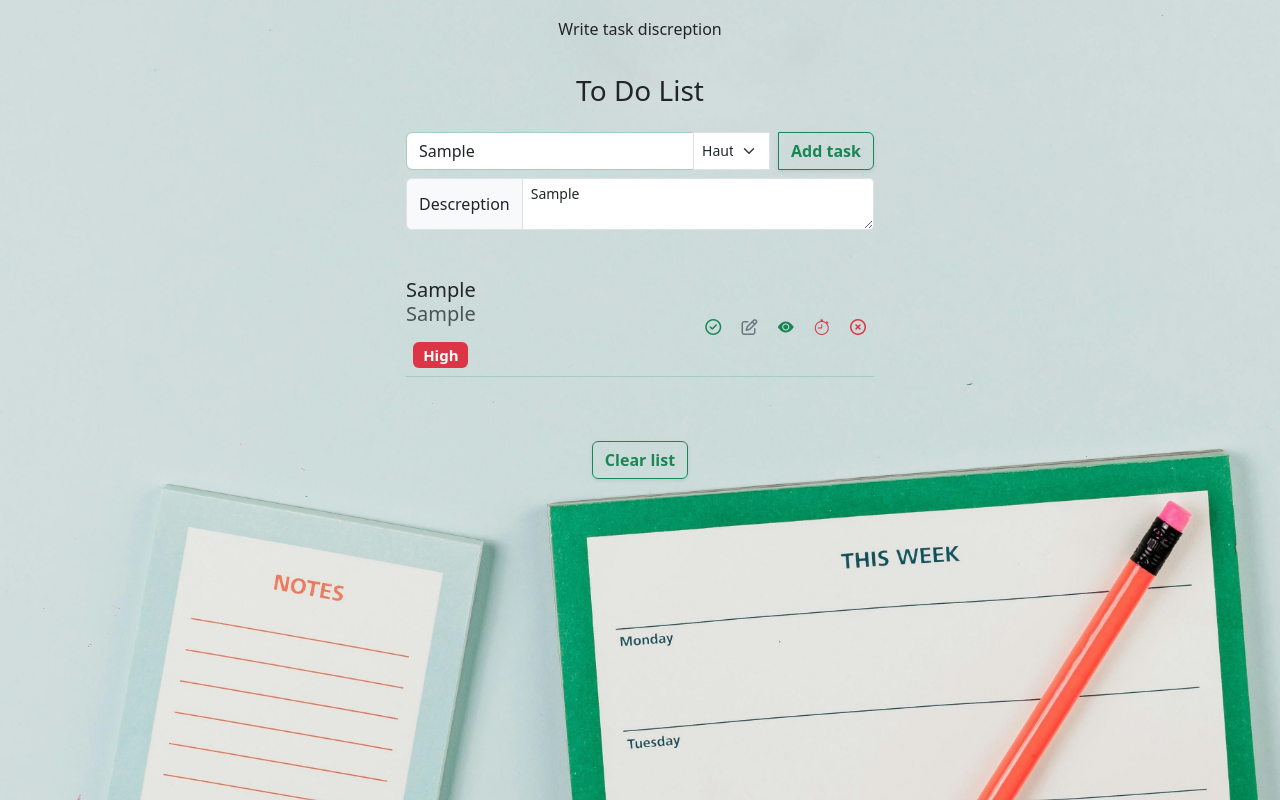
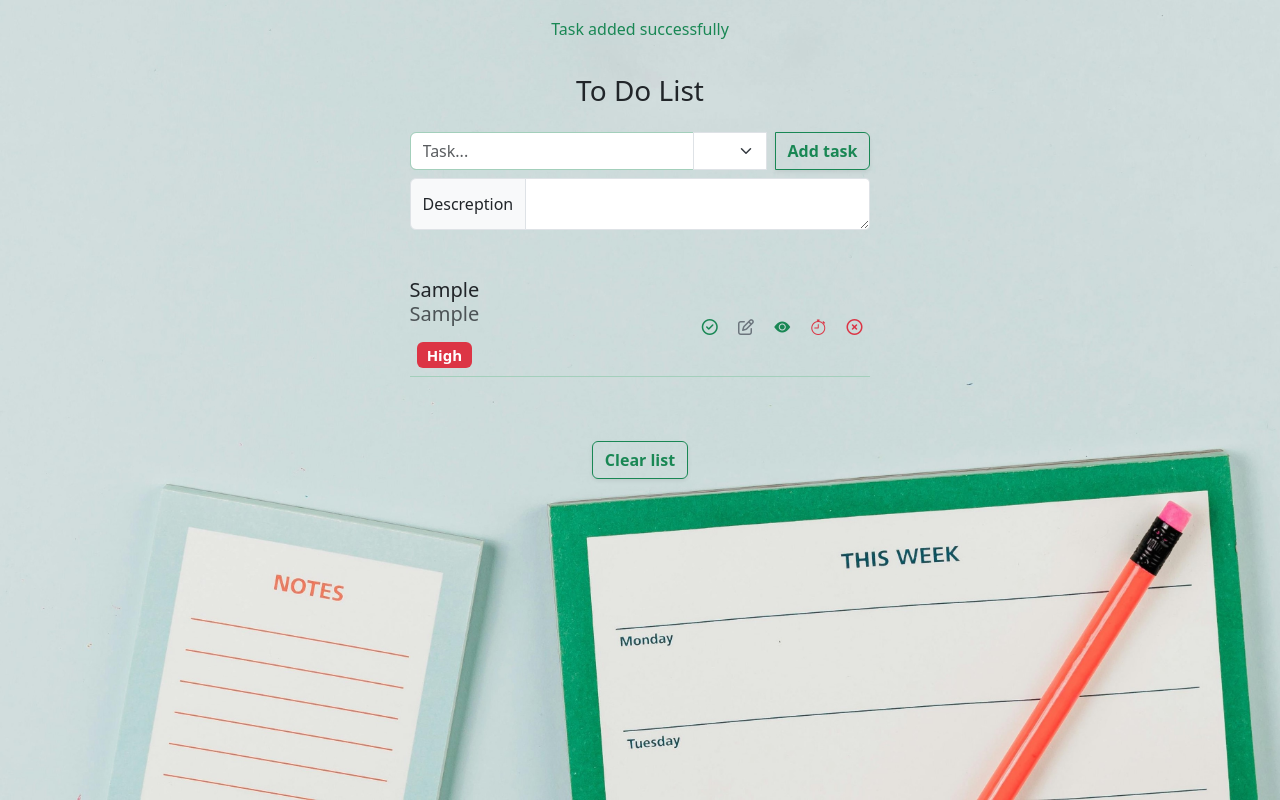
Before and after one commit to Fatimaezzahraadyani/Application-de-productivit-, a plain HTML site: page index.html in a window 1280 px wide. Both pictures are taken after typing "Sample", "Sample" into the empty fields and a click on the button "Add task". Drawn offline with nearby package versions, Linux system fonts and the light colour scheme.

Commit message:
vider les champs/marquer une tache comm completer

```diff
--- a/index.html
+++ b/index.html
@@ -23,9 +23,9 @@
                         <input type="text" id="itemInput" class="form-control w-auto text-capitalize border-success-subtle"
                         placeholder="Task..."/>
                         <select id="prioritySelect" class="form-select form-select-sm">
-                            <option value="high">Haute</option>
-                            <option value="medium">Moyenne</option>
-                            <option value="low">Basse</option>
+                            <option value="high">High</option>
+                            <option value="medium">Meduim</option>
+                            <option value="low">Low</option>
                         </select>
                         <button type="submit" id="add-task" class="btn btn-outline-success fw-semibold shadow-sm ms-2">Add task</button>
                     </div>
--- a/script.js
+++ b/script.js
@@ -1,8 +1,8 @@
 //add eventlistener to do form
 const form = document.querySelector("#itemForm"); //selectionner form
 const itemInput = document.querySelector("#itemInput"); //selecttionner input box (form)
-const itemPriority = document.getElementById("#prioritySelect");
-const itemDescreption = document.querySelector("#itemDescreption");
+const itemPriority = document.getElementById("prioritySelect");
+const itemDescription = document.querySelector("#itemDescreption");
 const itemList = document.querySelector(".item-list");
 const feedback = document.querySelector(".feedback");
 const addItem = document.querySelector("#add-task");
@@ -20,7 +20,7 @@ const getList = function(todoItems){
                         align-items-center
                         border-bottom border-success-subtle">
                 <div class="d-flex gap-1">
-                    <h5 class="text-capitalize">${item.name}<p class="text-muted">${item.descreption ? item.descreption : "No description"}</p><span class="badge bg-${getPriorityColor(item.priority)}">${item.priority}</span></h5>
+                    <h5 class="item-name text-capitalize">${item.name}<p class="text-muted">${item.descreption ? item.descreption : "No description"}</p><span class="badge bg-${getPriorityColor(item.priority)}">${item.priority}</span></h5>
                     <br>
 
                 </div>
@@ -41,27 +41,35 @@ const getList = function(todoItems){
             `
             )
 
+
     });
-    handleItem(item);
+    handleItem();
+
 }
 const getPriorityColor = (priority) => {
     if (priority === "high") return "danger";
     if (priority === "medium") return "warning";
-    return "success"; // Low
+    if (priority === "low") return "success";
+    return // "success"; // Low
 };
 //handle item > gerer les taches
 const handleItem =function (itemName){
-    const items = itemList.querySelectorAll(".item-list");
+    const items = itemList.querySelectorAll(".item");
     items.forEach((item)=>{
-        if(item.querySelector(".item-name").textContent.trim().
-        toLowerCase()===itemName.trim().toLowerCase()){
-            //completed event
-            item.querySelector(".complete-item").addEventListener("click",function(){
-                let itemName = item.querySelector(".item-name");
-                itemName.classList.toggle("completed")
-            })
+        //completed event
+        let taskNameElement = item.querySelector(".item-name");
+        if(taskNameElement) {
+            item.querySelector(".complete-item").addEventListener("click", function () {
+                taskNameElement.classList.toggle("completed");
+        })
+    }
 
-        }
+
+        //   item.querySelector(".complete-item").addEventListener("click",function(){
+        //     taskNameElement.classList.toggle("completed");
+        //   })
+
+        // }
         //edit task
         //remove
 
@@ -86,7 +94,12 @@ form.addEventListener("submit",function(e){
         setLocalStorage(todoItems);
         getList(todoItems);
         sendFeedback("Task added successfully", "text-success");
+
+        itemInput.value="";
+        document.getElementById("itemDescreption").value="";
+        document.getElementById("prioritySelect").value="";
     }
+
 })
 //send feedback
 function sendFeedback(text,className){
@@ -102,3 +115,13 @@ function sendFeedback(text,className){
 const setLocalStorage=function(todoItems){
     localStorage.setItem("todoItems",JSON.stringify(todoItems));
 };
+const getLocalStorage=function(){
+    const todoStorage=localStorage.getItem("todoItems");
+    if(todoStorage===null ){
+        todoItems=[];
+    }else{
+        todoItems=JSON.parse(todoStorage);
+        getList(todoItems);
+    }
+};
+getLocalStorage();
--- a/style.css
+++ b/style.css
@@ -3,3 +3,8 @@ body{
     background-size: cover;
     background-attachment: fixed;
 }
+.completed {
+    text-decoration: line-through;
+    color: gray;
+    opacity: 0.7;
+}
```
